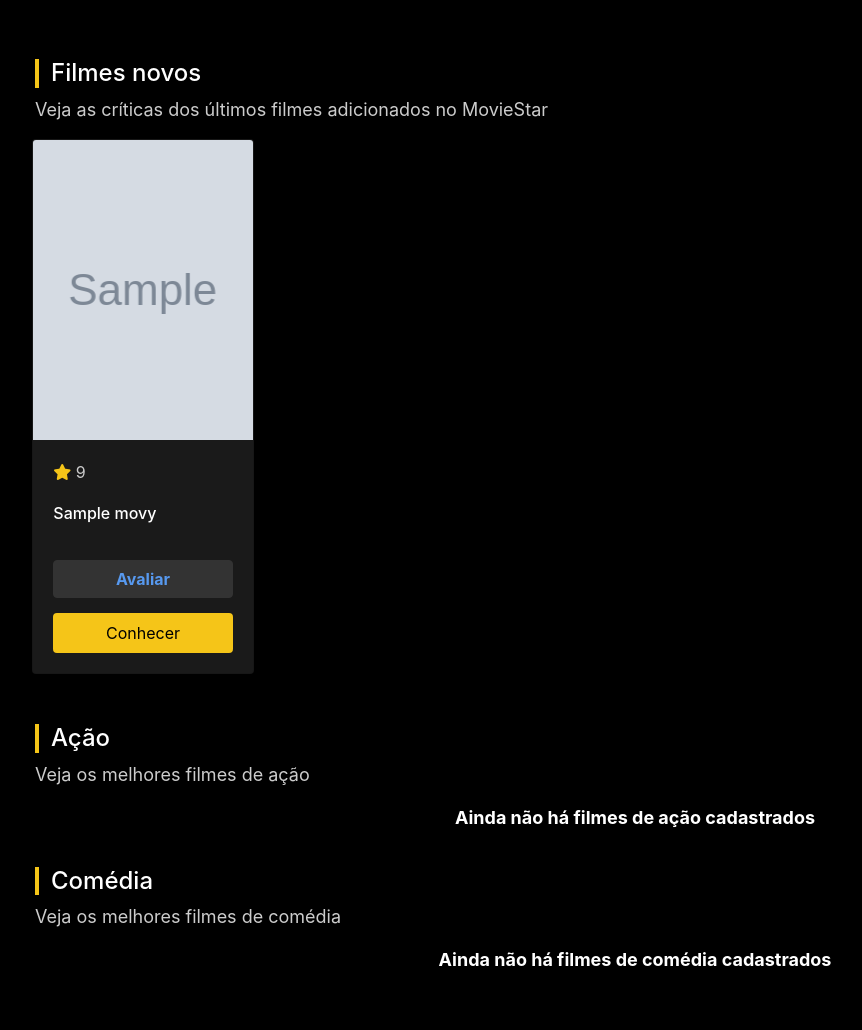
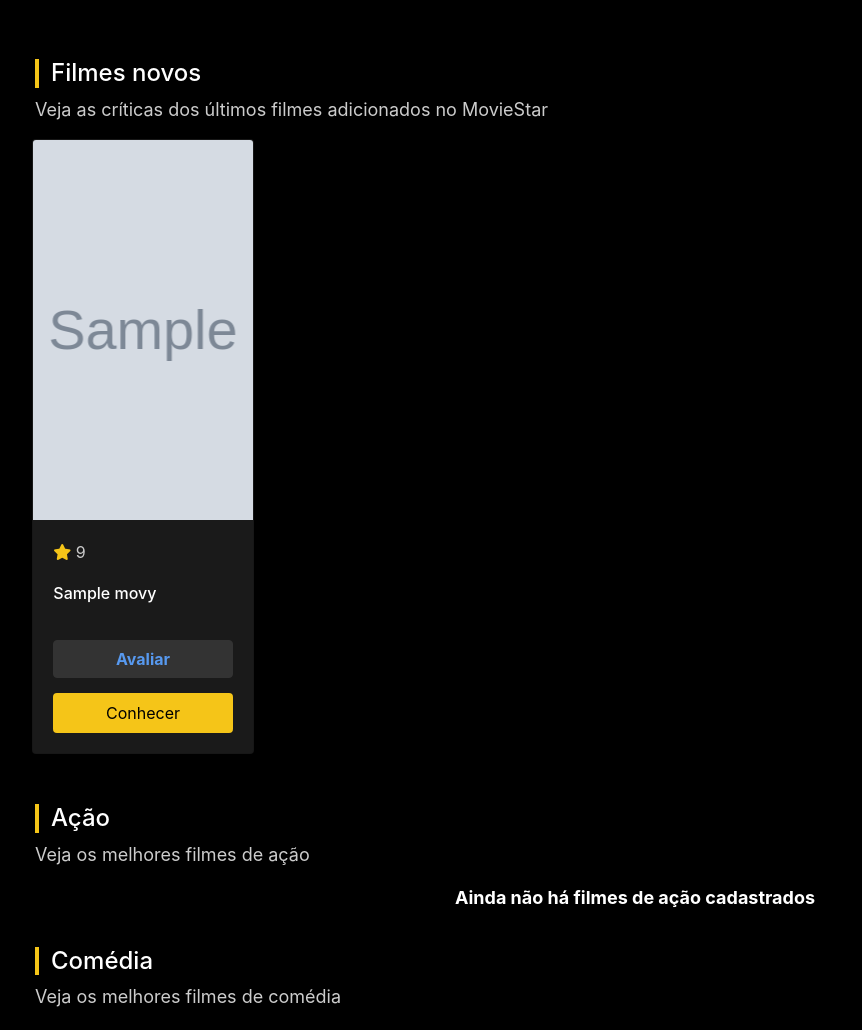
Before and after one commit to katiri/MovieStar, a PHP site: page / in a window 1280 px wide. Shown: the part 77-1107 px from the top of the page, without its empty margins (5-867 px from the left). Run offline with PHP 8.4, Linux system fonts and the light colour scheme; tables that the repository leaves empty or names only in its code hold one stand-in row (values such as "Sample post"); grey boxes marked "Sample" are stand-in pictures; data that the repository does not hold is empty.

Commit message:
Pequena correção no estilo dos cards de filmes

```diff
--- a/css/styles.css
+++ b/css/styles.css
@@ -103,7 +103,7 @@
 }
 
 .movie-car, .card-img-top {
-    height: 300px;
+    height: 380px;
     width: 100%;
     background-size: cover;
     background-position: center;
```
